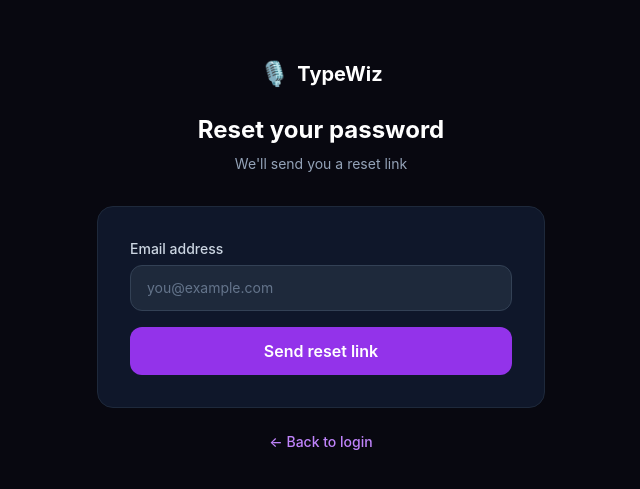
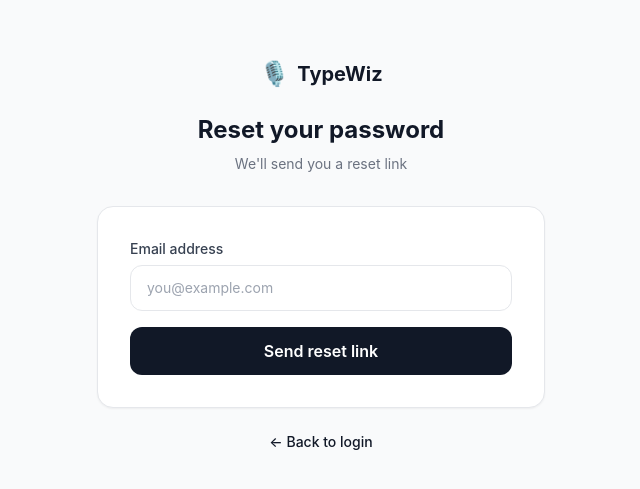
Before and after one commit to GolfChariotsMike/typewiz, a React (Vite) app: page /forgot-password in a window 1280 px wide. Shown: the part 145-634 px from the top of the page, without its empty margins (319-959 px from the left). Built offline with nearby package versions, Linux system fonts and the light colour scheme; no server answers.

Commit message:
style: match landing page white theme (remove dark/purple, gray-900 buttons)

```diff
--- a/src/pages/auth/ForgotPassword.tsx
+++ b/src/pages/auth/ForgotPassword.tsx
@@ -24,49 +24,49 @@
   }
 
   return (
-    <div className="min-h-screen bg-[#080810] flex items-center justify-center px-6">
+    <div className="min-h-screen bg-gray-50 flex items-center justify-center px-6">
       <div className="w-full max-w-md">
         <div className="text-center mb-8">
           <Link to="/" className="inline-flex items-center gap-2 mb-6">
             <span className="text-2xl">🎙️</span>
-            <span className="text-xl font-bold text-white">TypeWiz</span>
+            <span className="text-xl font-bold text-gray-900">TypeWiz</span>
           </Link>
-          <h1 className="text-2xl font-bold text-white mb-2">Reset your password</h1>
-          <p className="text-slate-400 text-sm">We'll send you a reset link</p>
+          <h1 className="text-2xl font-bold text-gray-900 mb-2">Reset your password</h1>
+          <p className="text-gray-500 text-sm">We'll send you a reset link</p>
         </div>
 
-        <div className="bg-slate-900 border border-slate-800 rounded-2xl p-8">
+        <div className="bg-white border border-gray-200 rounded-2xl p-8 shadow-sm">
           {sent ? (
             <div className="text-center py-4">
               <div className="text-4xl mb-4">📬</div>
-              <h2 className="text-lg font-bold text-white mb-2">Check your email</h2>
-              <p className="text-slate-400 text-sm">
-                We sent a reset link to <span className="text-white">{email}</span>. Check your inbox (and spam).
+              <h2 className="text-lg font-bold text-gray-900 mb-2">Check your email</h2>
+              <p className="text-gray-500 text-sm">
+                We sent a reset link to <span className="text-gray-900 font-medium">{email}</span>. Check your inbox (and spam).
               </p>
             </div>
           ) : (
             <>
               {error && (
-                <div className="bg-red-900/30 border border-red-800/50 text-red-300 text-sm px-4 py-3 rounded-xl mb-4">
+                <div className="bg-red-50 border border-red-200 text-red-600 text-sm px-4 py-3 rounded-xl mb-4">
                   {error}
                 </div>
               )}
               <form onSubmit={handleSubmit} className="space-y-4">
                 <div>
-                  <label className="block text-sm font-medium text-slate-300 mb-1.5">Email address</label>
+                  <label className="block text-sm font-medium text-gray-700 mb-1.5">Email address</label>
                   <input
                     type="email"
                     value={email}
                     onChange={e => setEmail(e.target.value)}
                     required
                     placeholder="you@example.com"
-                    className="w-full bg-slate-800 border border-slate-700 rounded-xl px-4 py-3 text-white placeholder-slate-500 text-sm focus:outline-none focus:border-purple-600 transition-colors"
+                    className="w-full bg-white border border-gray-200 rounded-xl px-4 py-3 text-gray-900 placeholder-gray-400 text-sm focus:outline-none focus:border-gray-400 transition-colors"
                   />
                 </div>
                 <button
                   type="submit"
                   disabled={loading}
-                  className="w-full bg-purple-600 hover:bg-purple-500 disabled:opacity-50 text-white py-3 rounded-xl font-semibold transition-colors"
+                  className="w-full bg-gray-900 hover:bg-gray-700 disabled:opacity-50 text-white py-3 rounded-xl font-semibold transition-all hover:scale-105"
                 >
                   {loading ? 'Sending...' : 'Send reset link'}
                 </button>
@@ -75,8 +75,8 @@
           )}
         </div>
 
-        <p className="text-center text-sm text-slate-400 mt-6">
-          <Link to="/login" className="text-purple-400 hover:text-purple-300 font-medium">
+        <p className="text-center text-sm text-gray-500 mt-6">
+          <Link to="/login" className="text-gray-900 hover:underline font-medium">
             ← Back to login
           </Link>
         </p>
```
